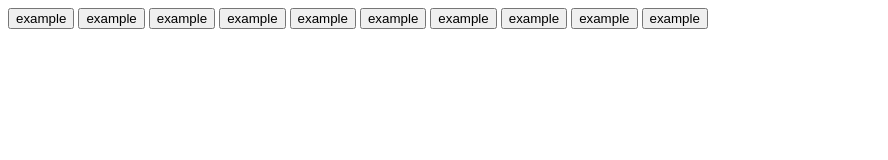
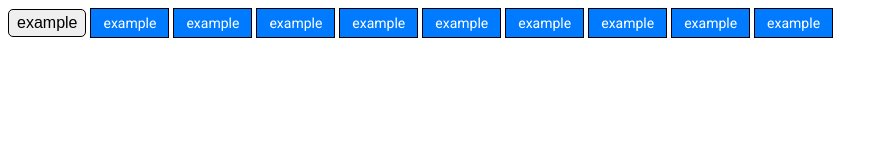
Before and after one commit to adis-omurov/html-css-example, a plain HTML site: page index.html in a window 1280 px wide. Shown: the whole page, without its empty margins (0-888 px from the left). Drawn offline with Linux system fonts and the light colour scheme.

Commit message:
add padding,border-radius,border

```diff
--- a/style.css
+++ b/style.css
@@ -1,7 +1,7 @@
 *{
     box-sizing: border-box;
 }
-.poi {
+.button {
     background-color: hsl(211, 100%, 50%);
     border: solid 1px black;
     padding-top: 6px;
@@ -10,13 +10,23 @@
     padding-right: 12px;
     font-family: 'Roboto', sans-serif;
     color: white;
+    font-size: 14px;
 }
-.poi:hover{
+.button:hover{
 background-color: white;
 border: solid 1px black;
 color: black;
 }
-.poi:active{
+.button:active{
     background-color: hsl(211, 100%, 50%);
     border-color: hsl(211, 100%, 50%);
 }
+.small{
+    padding-top: 4px;
+    padding-bottom: 4px;
+    padding-left: 8px;
+    padding-right: 8px;
+    font-size: 16px;
+    border-radius: 5px;
+    border: solid 1px black;
+}
```
